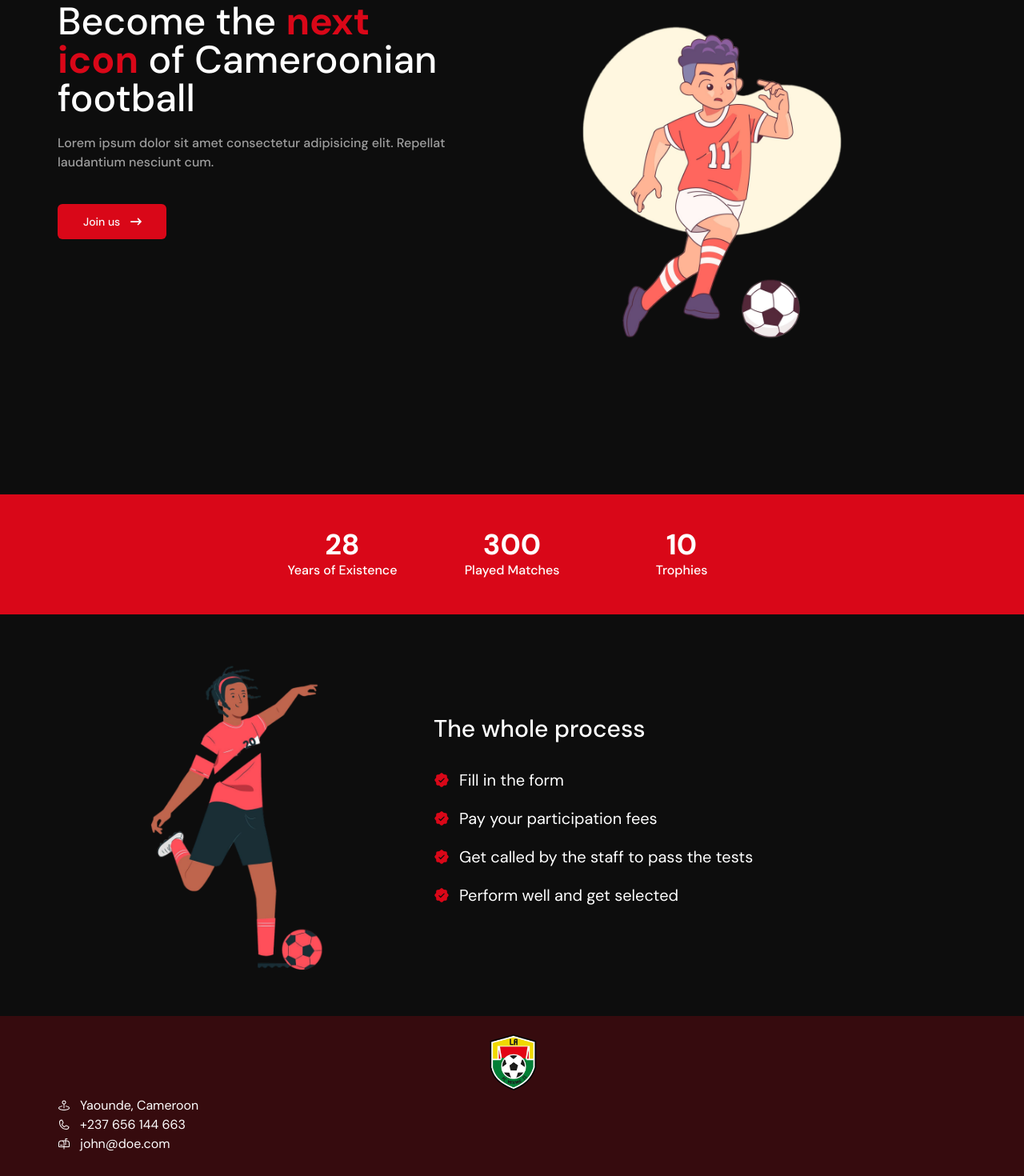
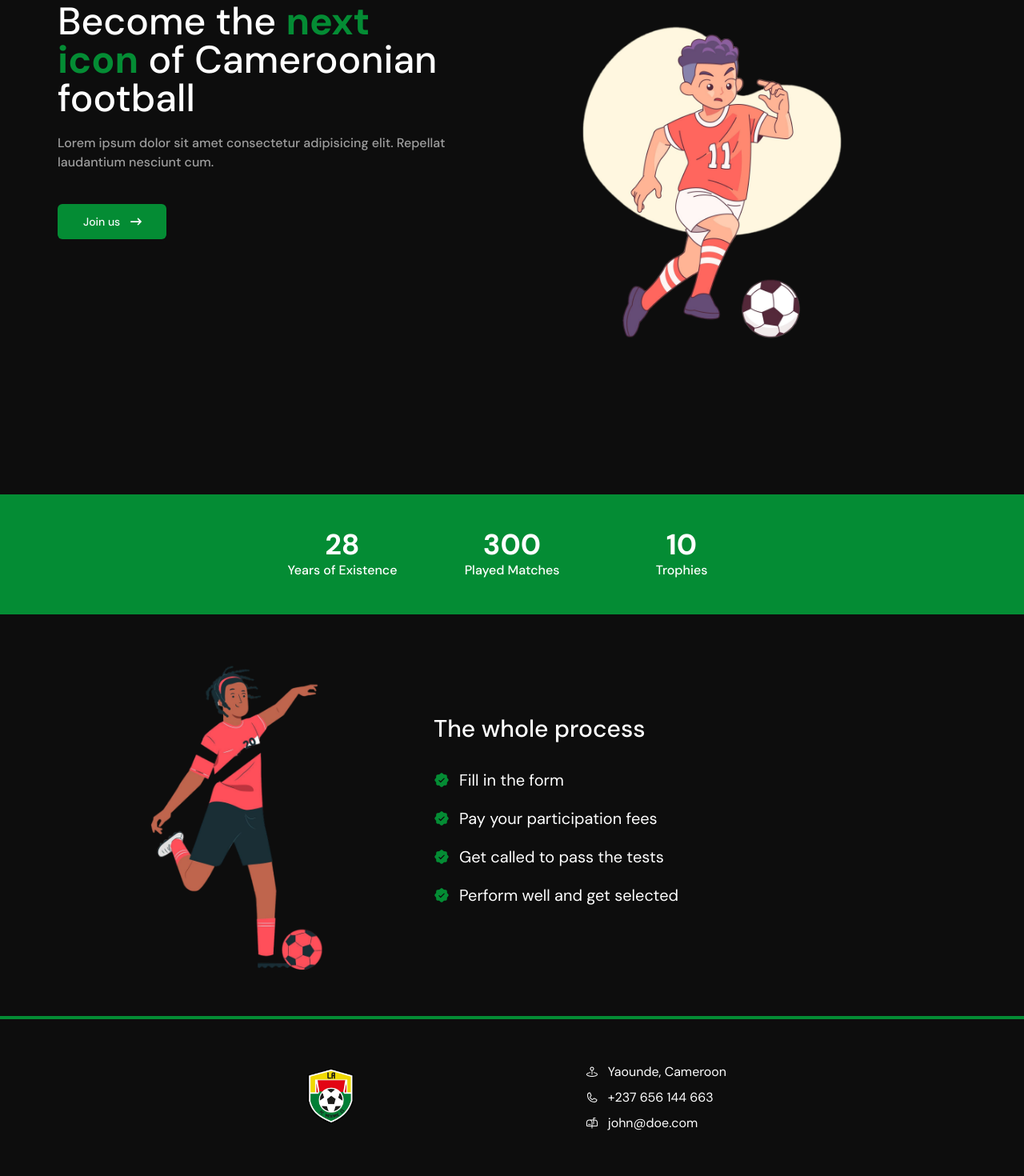
Before and after one commit to INGENIO-237/yafoot-recruit, a Next.js app: page / in a window 1280 px wide. Shown: the part 262-1732 px from the top of the page at 80% size. Built offline with nearby package versions, Linux system fonts and the light colour scheme.

Commit message:
changed main color from red to green

```diff
--- a/src/app/page.tsx
+++ b/src/app/page.tsx
@@ -15,7 +15,7 @@ export default function Home() {
   const steps = [
     "Fill in the form",
     "Pay your participation fees",
-    "Get called by the staff to pass the tests",
+    "Get called to pass the tests",
     "Perform well and get selected",
   ];
 
@@ -28,7 +28,7 @@ export default function Home() {
             <div className="space-y-5 text-center md:text-left font-medium">
               <h1 className="text-3xl leading-[1] md:text-4xl lg:text-5xl">
                 Become the{" "}
-                <span className="text-y_red font-bold">next icon</span> of
+                <span className="text-secondary-hover font-bold">next icon</span> of
                 Cameroonian football
               </h1>
               <p className="text-white/60">
@@ -124,7 +124,7 @@ export default function Home() {
                         key={index}
                         className="text-xl flex items-center gap-3"
                       >
-                        <PiSealCheckFill className="text-y_red" /> {step}
+                        <PiSealCheckFill className="text-secondary-hover" /> {step}
                       </p>
                     );
                   })}
--- a/src/components/home/Stats.tsx
+++ b/src/components/home/Stats.tsx
@@ -17,7 +17,7 @@ export default function Stats() {
   const isInView = useInView(ref, { once: true });
 
   return (
-    <div ref={ref} className="w-full h-[150px] bg-y_red my-5 flex items-center">
+    <div ref={ref} className="w-full h-[150px] bg-secondary-hover my-5 flex items-center">
       {isInView && (
         <motion.div
           initial={{ opacity: 0 }}
--- a/src/components/layout/Footer.tsx
+++ b/src/components/layout/Footer.tsx
@@ -4,8 +4,8 @@ import { PiMapPinSimpleArea, PiPhone, PiMailbox } from "react-icons/pi";
 
 export default function Footer() {
   return (
-    <div className="w-full min-h-[200px] bg-y_red/20 py-5">
-      <div className="container">
+    <div className="w-full min-h-[200px] border-t border-t-4 border-secondary-hover py-5 flex justify-center items-center">
+      <div className="container max-w-[600px] flex flex-col items-center gap-5 md:flex-row md:justify-between md:items-center">
         {/* Logo */}
         <div className="flex justify-center items-center">
           <Image
@@ -17,7 +17,10 @@ export default function Footer() {
         </div>
 
         {/* Address, Contact & Socials */}
-        <div>
+        <div className="space-y-2">
+          {/* <Link href="#" className="flex items-center gap-3">
+            <PiMapPinSimpleArea /> <span>https://yafoot-fc.com</span>
+          </Link> */}
           <Link href="#" className="flex items-center gap-3">
             <PiMapPinSimpleArea /> <span>Yaounde, Cameroon</span>
           </Link>
--- a/src/components/ui/button.tsx
+++ b/src/components/ui/button.tsx
@@ -9,7 +9,7 @@ const buttonVariants = cva(
   {
     variants: {
       variant: {
-        default: "bg-y_red text-slate-50 hover:bg-y_red/90 dark:bg-slate-50 dark:text-y_red dark:hover:bg-slate-50/90",
+        default: "bg-secondary-hover text-slate-50 hover:bg-secondary-hover/90 dark:bg-slate-50 dark:text-secondary-hover dark:hover:bg-slate-50/90",
         destructive:
           "bg-red-500 text-slate-50 hover:bg-red-500/90 dark:bg-red-900 dark:text-slate-50 dark:hover:bg-red-900/90",
         outline:
```
